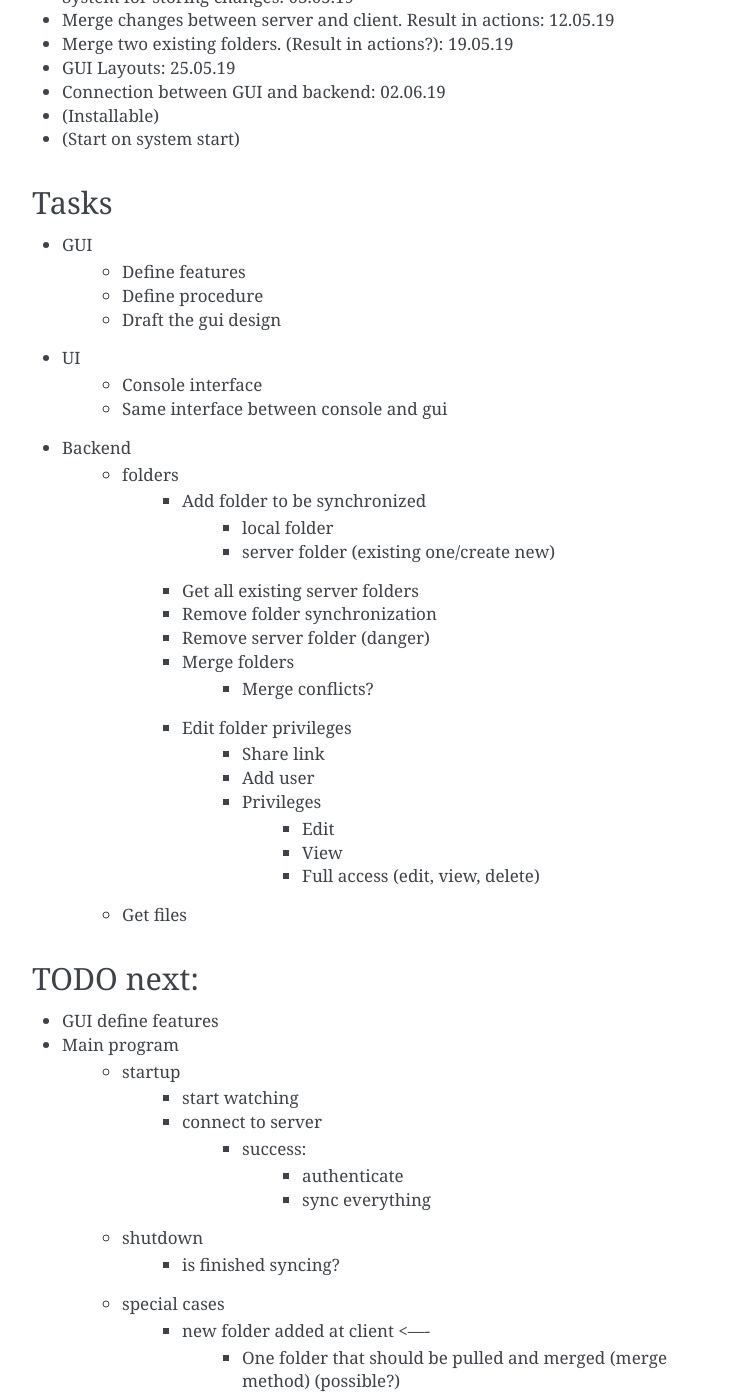
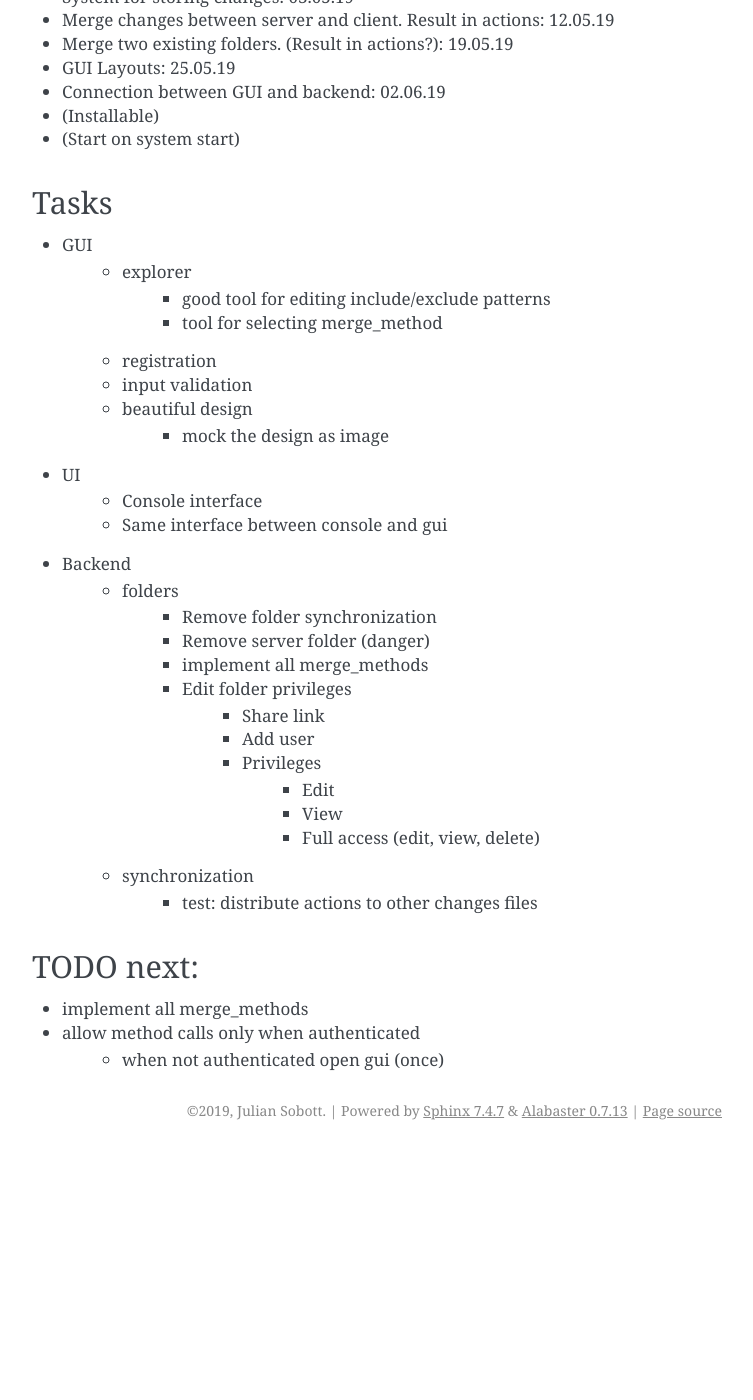
Before and after one commit to JulianSobott/OpenDrive, a Sphinx documentation site: the page built from docs/dev_guide.rst, in a window 1280 px wide and 1400 px high, scrolled down 2435 px. Shown: the whole window, without its empty margins (388-1141 px from the left). Built offline with Sphinx 7.4.7, drawn with Linux system fonts in a browser that asks for light colours; after the commit the page ends 3585 px from its top, so only the background shows below that; some of the changed text lies outside the part shown.

Commit message:
Update docs tasks and todos

```diff
--- a/docs/dev_guide.rst
+++ b/docs/dev_guide.rst
@@ -126,9 +126,13 @@ Tasks
 =======
 
 - GUI
-    - Define features
-    - Define procedure
-    - Draft the gui design
+    - explorer
+        - good tool for editing include/exclude patterns
+        - tool for selecting merge_method
+    - registration
+    - input validation
+    - beautiful design
+        - mock the design as image
 
 - UI
     - Console interface
@@ -136,14 +140,9 @@ Tasks
 
 - Backend
     - folders
-        - Add folder to be synchronized
-            - local folder
-            - server folder (existing one/create new)
-        - Get all existing server folders
         - Remove folder synchronization
         - Remove server folder (danger)
-        - Merge folders
-            - Merge conflicts?
+        - implement all merge_methods
         - Edit folder privileges
             - Share link
             - Add user
@@ -151,35 +150,14 @@ Tasks
                 - Edit
                 - View
                 - Full access (edit, view, delete)
-    - Get files
+    - synchronization
+        - test: distribute actions to other changes files
 
 
 TODO next:
 ==========
 
-- GUI define features
-- Main program
-    - startup
-        - start watching
-        - connect to server
-            - success:
-                - authenticate
-                - sync everything
-    - shutdown
-        - is finished syncing?
+- implement all merge_methods
 
-    - special cases
-        - new folder added at client        <----
-            - One folder that should be pulled and merged (merge method) (possible?)
-        - existing client folder is merged with existing server folder
-            - options:
-                - use latest
-                - use one side
-                - decide individual
-                - make copies of duplicates
-
-
-- synchronization
-    - test: distribute actions to other changes files   <----
-
-- merge works over network? -> test
+- allow method calls only when authenticated
+    - when not authenticated open gui (once)
```
